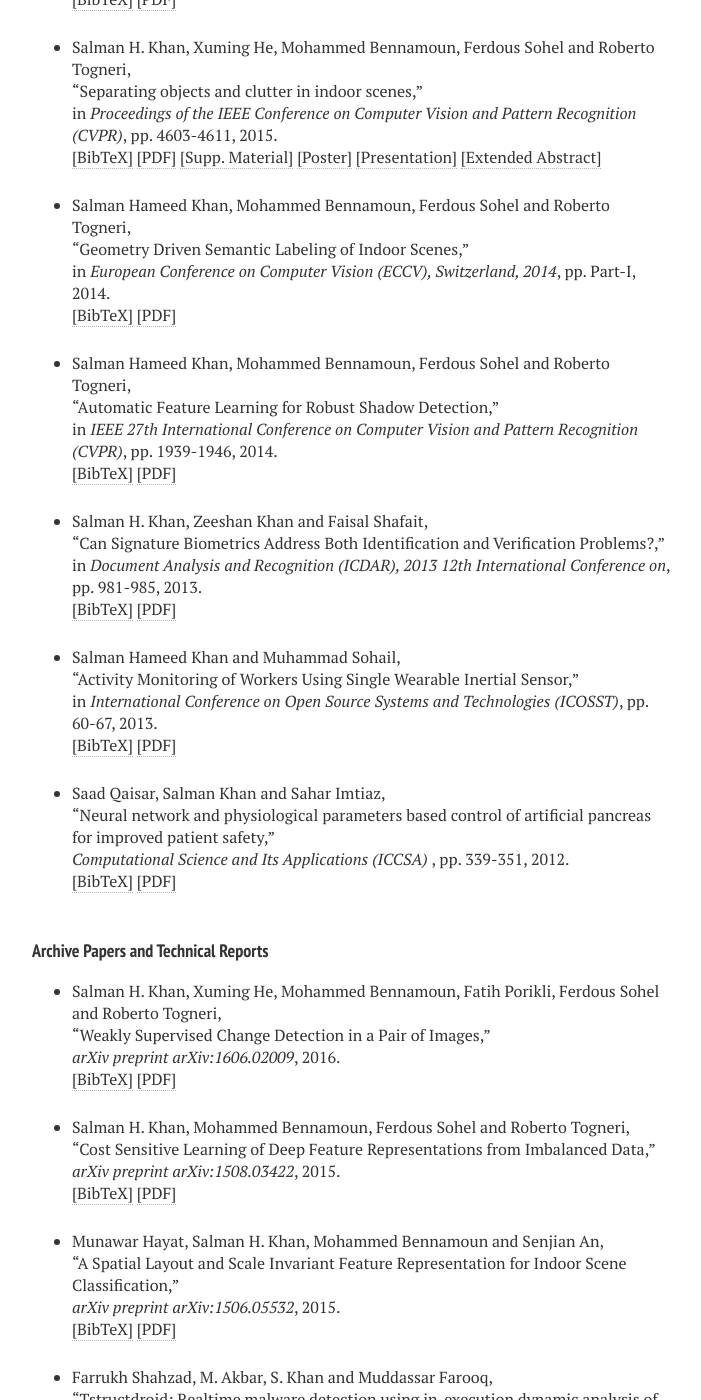
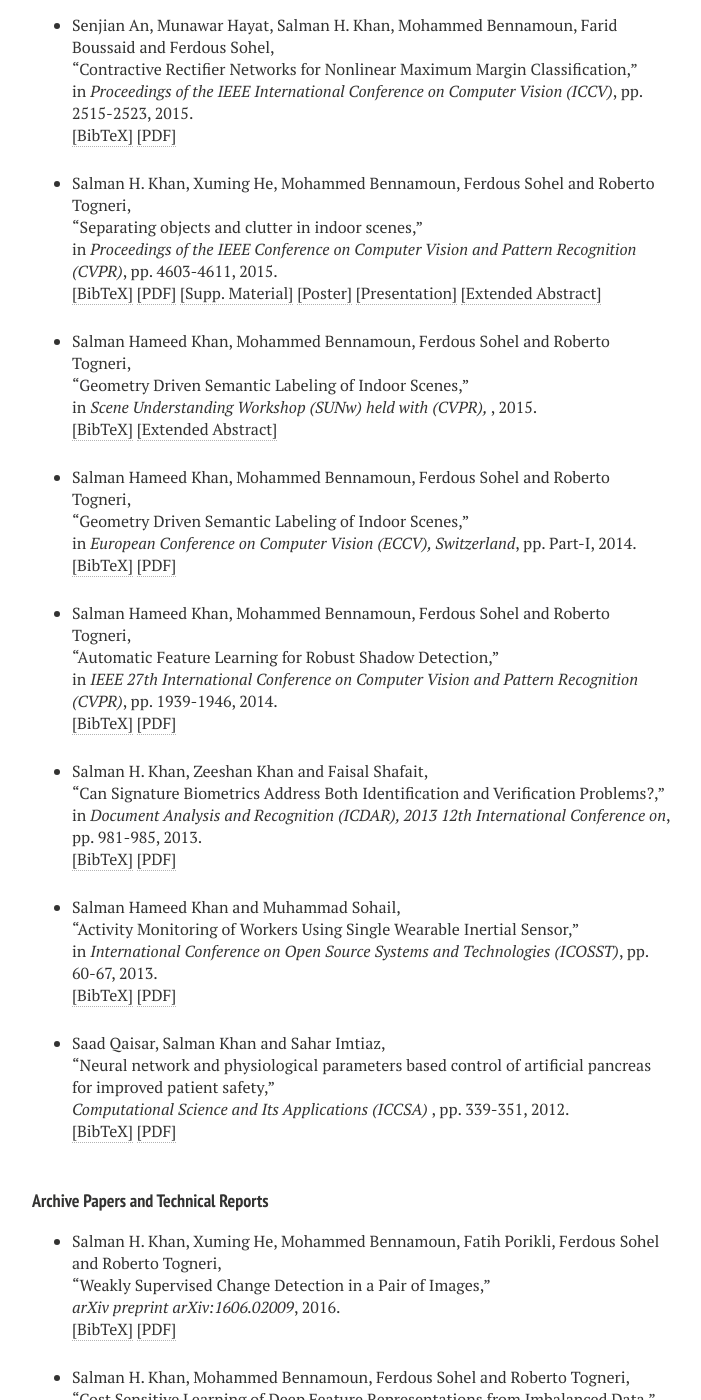
Before and after one commit to awaisrauf/salman-h-khan.github.io, a Jekyll site: the page built from publications.md, in a window 1280 px wide and 1400 px high, scrolled down 1367 px. Shown: the whole window, without its empty margins (288-989 px from the left). Built offline with Jekyll 4.4.1, drawn with Linux system fonts in a browser that asks for light colours; nearby versions of some CDN libraries; some of the changed text lies outside the part shown.

Commit message:
Update publications.html

```diff
--- a/_layouts/publications.html
+++ b/_layouts/publications.html
@@ -88,6 +88,36 @@
 <!-------------------------------------------------------------------------------------------->
 <h4 style="margin-bottom:0px;padding-top:10px;">Journal Publications</h4>
 <ul class="biblist">
+
+<!-- Item: hayat2016spatial -->
+<li ><p>
+Munawar Hayat, Salman H. Khan, Mohammed Bennamoun and Senjian An, <br>
+&ldquo;A Spatial Layout and Scale Invariant Feature Representation for Indoor Scene Classification,&rdquo;<br>
+<i>IEEE Transactions on Image Processing (TIP)</i>,
+
+
+
+
+2016.
+
+<br />
+<a href="javascript:toggleBibtex('hayat2016spatial')">[BibTeX]</a>
+<a href="http://arxiv.org/abs/1506.05532">[PDF]</a>
+
+</p>
+<div id="bib_hayat2016spatial" class="bibtex noshow">
+<pre>
+@article{hayat2016spatial,
+  author = {Hayat, Munawar and Khan, Salman H and Bennamoun, Mohammed and An, Senjian},
+  title = {A Spatial Layout and Scale Invariant Feature Representation for Indoor Scene Classification},
+  journal = {IEEE Transactions on Image Processing },
+  year = {2016}
+}
+</pre>
+</div>
+</li>
+
+
 <!-- Item: khan2016discriminative -->
 <li ><p>
 Salman H. Khan, Munawar Hayat, Mohammed Bennamoun, Roberto Togneri and Ferdous A. Sohel, <br>
@@ -371,13 +401,37 @@
 </li>
 
 
+<!-- Item: khan2015geometry -->
+<li ><p>
+Salman Hameed Khan, Mohammed Bennamoun, Ferdous Sohel and Roberto Togneri, <br>
+&ldquo;Geometry Driven Semantic Labeling of Indoor Scenes,&rdquo;<br>
+in <i>Scene Understanding Workshop (SUNw) held with (CVPR), </i>,
 
+2015.
+
+<br />
+<a href="javascript:toggleBibtex('khan2014geometry')">[BibTeX]</a>
+<a href="../papers/SUNwCVPR15_ExtendedAbstract.pdf">[Extended Abstract]</a>
+
+</p>
+<div id="bib_khan2014geometry" class="bibtex noshow">
+<pre>
+@inproceedings{khan2014geometry,
+  author = {Khan, Salman Hameed and Bennamoun, Mohammed and Sohel, Ferdous and Togneri, Roberto},
+  title = {Geometry Driven Semantic Labeling of Indoor Scenes},
+  booktitle = {European Conference on Computer Vision (ECCV), Switzerland, 2014},
+  year = {2014},
+  pages = {Part--I}
+}
+</pre>
+</div>
+</li>
 
 <!-- Item: khan2014geometry -->
 <li ><p>
 Salman Hameed Khan, Mohammed Bennamoun, Ferdous Sohel and Roberto Togneri, <br>
 &ldquo;Geometry Driven Semantic Labeling of Indoor Scenes,&rdquo;<br>
-in <i>European Conference on Computer Vision (ECCV), Switzerland, 2014</i>,
+in <i>European Conference on Computer Vision (ECCV), Switzerland</i>,
 
 
 pp. Part-I,
@@ -579,33 +633,7 @@
 </div>
 </li>
 
-<!-- Item: hayat2015spatial -->
-<li ><p>
-Munawar Hayat, Salman H. Khan, Mohammed Bennamoun and Senjian An, <br>
-&ldquo;A Spatial Layout and Scale Invariant Feature Representation for Indoor Scene Classification,&rdquo;<br>
-<i>arXiv preprint arXiv:1506.05532</i>,
 
-
-
-
-2015.
-
-<br />
-<a href="javascript:toggleBibtex('hayat2015spatial')">[BibTeX]</a>
-<a href="http://arxiv.org/abs/1506.05532">[PDF]</a>
-
-</p>
-<div id="bib_hayat2015spatial" class="bibtex noshow">
-<pre>
-@article{hayat2015spatial,
-  author = {Hayat, Munawar and Khan, Salman H and Bennamoun, Mohammed and An, Senjian},
-  title = {A Spatial Layout and Scale Invariant Feature Representation for Indoor Scene Classification},
-  journal = {arXiv preprint arXiv:1506.05532},
-  year = {2015}
-}
-</pre>
-</div>
-</li>
 
  <!-- Item: shahzad2013tstructdroid -->
 <li ><p>
@@ -699,7 +727,28 @@
         <!-------------------------------------------------------------------------------------------------------->
     <h4 style="margin-bottom:0px;padding-top:20px;">Thesis</h4>
     <ul class="biblist">
+ <!-- Item: khan2016thesis -->
+<li ><p>
+Salman H. Khan, <br>
+&ldquo;Feature learning and structured prediction for scene understanding,&rdquo;<br>
+<i>Doctoral thesis: The University of Western Australia</i>, 2016.
 
+<br />
+<a href="javascript:toggleBibtex('khan2012using')">[BibTeX]</a>
+<a href="http://research-repository.uwa.edu.au/en/publications/feature-learning-and-structured-prediction-for-scene-understanding(2a958cd1-0b92-4d78-ade8-b44d6159f5d6).html">[PDF]</a>
+
+</p>
+<div id="bib_khan2016thesis" class="bibtex noshow">
+<pre>
+@article{khan2016thesis ,
+  author = {Khan, Salman H},
+  title = {Feature learning and structured prediction for scene understanding},
+  keywords = {Deep learning, Graphical models, Segmentation, Detection, Scene understanding, Learning/Inference, Geometry estimation, Classification},
+  year = "2016",
+}
+</pre>
+</div>
+</li>
     </ul>
 
 
```
